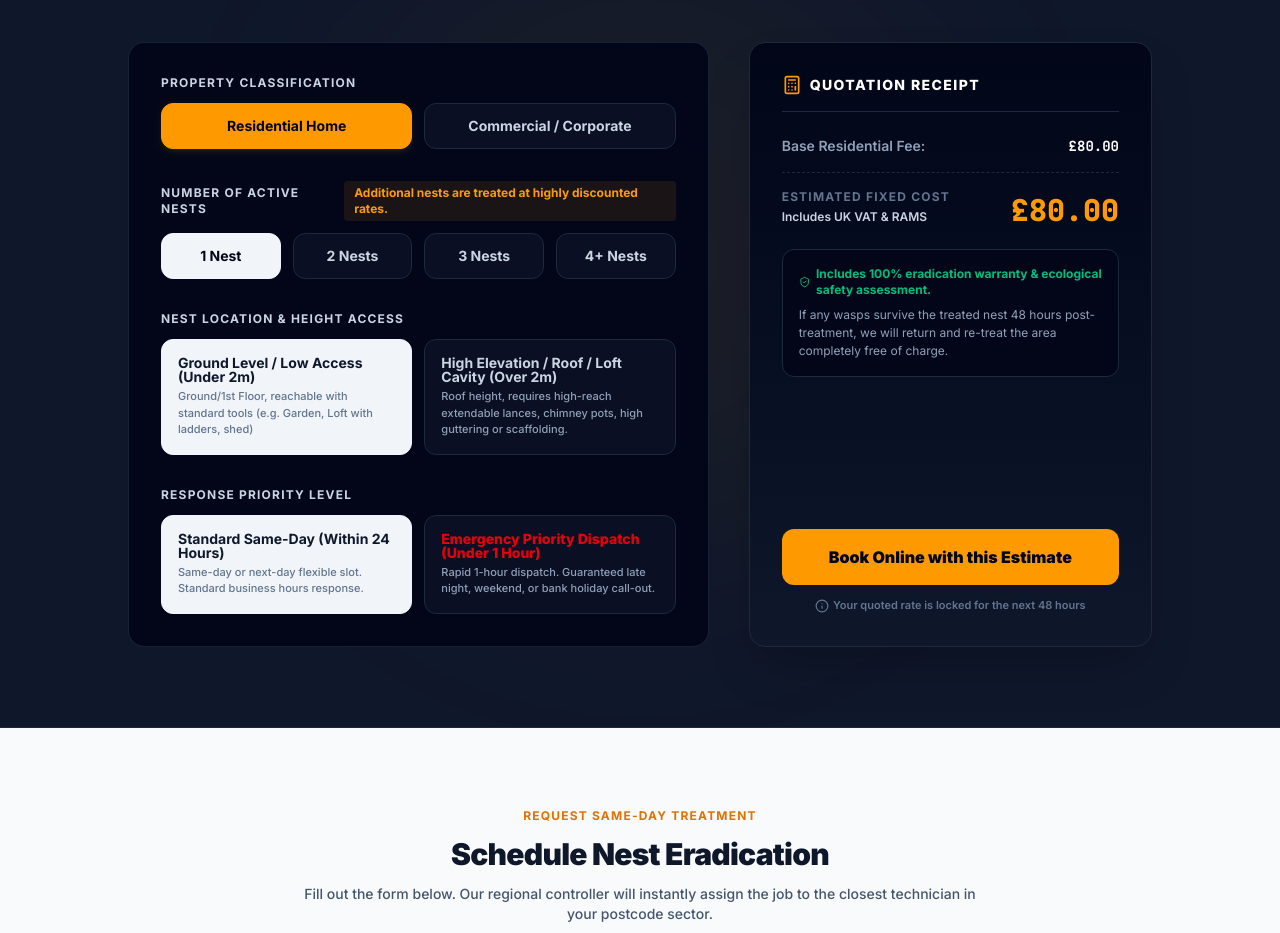
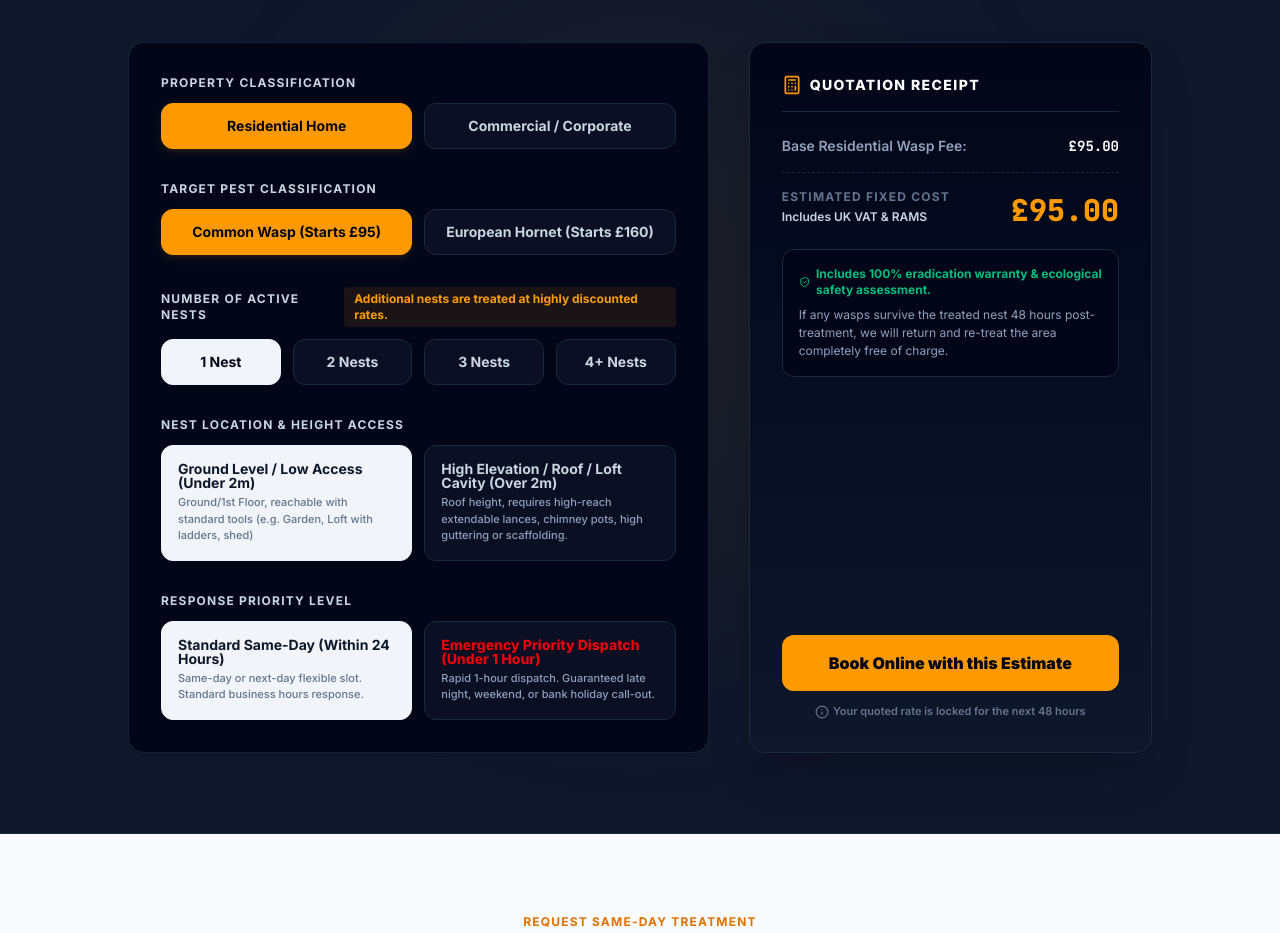
Before and after one commit to danoke1987-hue/London-Wasps-Hornet-Control, a React (Vite) app: page / in a window 1280 px wide. Shown: the part 6520-7453 px from the top of the page. Built offline with nearby package versions, Linux system fonts and the light colour scheme.

Commit message:
feat: add hornet support to calculator and update pricing
Updated base pricing to £95 for wasps and £160 for hornets. Added pest type selection to the calculator component to support specific pricing and tracking for hornet removal services.

```diff
--- a/src/components/Calculator.tsx
+++ b/src/components/Calculator.tsx
@@ -9,29 +9,32 @@ import { HelpCircle, ShieldCheck, CheckSquare, Sparkles, BookOpen, Calculator, I
 import { useLanguage } from '../context/LanguageContext';
 
 interface CalculatorProps {
-  onEstimateChange: (estimate: CostEstimate & { propertyType: 'residential' | 'commercial'; nestCount: number; urgency: 'standard' | 'emergency'; location: 'low' | 'high' }) => void;
+  onEstimateChange: (estimate: CostEstimate & { propertyType: 'residential' | 'commercial'; nestCount: number; urgency: 'standard' | 'emergency'; location: 'low' | 'high'; pestType?: 'wasp' | 'hornet' }) => void;
   onNavigate: (sectionId: string) => void;
 }
 
 export default function CostCalculator({ onEstimateChange, onNavigate }: CalculatorProps) {
   const { t } = useLanguage();
   const [propertyType, setPropertyType] = useState<'residential' | 'commercial'>('residential');
+  const [pestType, setPestType] = useState<'wasp' | 'hornet'>('wasp');
   const [nestCount, setNestCount] = useState<number>(1);
   const [locationHeight, setLocationHeight] = useState<'low' | 'high'>('low');
   const [urgency, setUrgency] = useState<'standard' | 'emergency'>('standard');
 
   const [estimate, setEstimate] = useState<CostEstimate>({
-    basePrice: 80,
+    basePrice: 95,
     additionalNestCharge: 0,
     urgencySurcharge: 0,
     commercialSurcharge: 0,
-    total: 80,
+    total: 95,
     isGuaranteed: true
   });
 
   // Calculate pricing
   useEffect(() => {
-    const base = propertyType === 'residential' ? 80 : 110;
+    const base = pestType === 'wasp'
+      ? (propertyType === 'residential' ? 95 : 125)
+      : (propertyType === 'residential' ? 160 : 190);
     const additionalCharge = (nestCount - 1) * 30;
     const heightSurcharge = locationHeight === 'high' ? 40 : 0;
     const urgencyCharge = urgency === 'emergency' ? 45 : 0;
@@ -41,7 +44,7 @@ export default function CostCalculator({ onEstimateChange, onNavigate }: Calcula
       basePrice: base,
       additionalNestCharge: additionalCharge,
       urgencySurcharge: urgencyCharge + heightSurcharge, // grouped for simplicity in the type
-      commercialSurcharge: propertyType === 'commercial' ? 35 : 0, // already integrated in base
+      commercialSurcharge: propertyType === 'commercial' ? 30 : 0, // already integrated in base
       total,
       isGuaranteed: true
     };
@@ -52,9 +55,10 @@ export default function CostCalculator({ onEstimateChange, onNavigate }: Calcula
       propertyType,
       nestCount,
       urgency,
-      location: locationHeight
+      location: locationHeight,
+      pestType
     });
-  }, [propertyType, nestCount, locationHeight, urgency]);
+  }, [propertyType, pestType, nestCount, locationHeight, urgency]);
 
   return (
     <section id="estimator" className="py-20 bg-slate-900 text-white relative overflow-hidden border-b border-slate-800">
@@ -109,6 +113,37 @@ export default function CostCalculator({ onEstimateChange, onNavigate }: Calcula
                   id="calc-prop-commercial"
                 >
                   {t('calc.commercial')}
+                </button>
+              </div>
+            </div>
+
+            {/* Control: Target Pest Classification */}
+            <div className="space-y-3">
+              <label className="text-xs font-bold text-slate-300 uppercase tracking-widest block">
+                Target Pest Classification
+              </label>
+              <div className="grid grid-cols-2 gap-3">
+                <button
+                  onClick={() => setPestType('wasp')}
+                  className={`py-3 px-4 rounded-xl font-bold text-sm border transition-all text-center cursor-pointer ${
+                    pestType === 'wasp'
+                      ? 'bg-amber-500 border-amber-500 text-slate-950 shadow-md shadow-amber-500/10'
+                      : 'bg-slate-900/60 border-slate-800 text-slate-300 hover:border-slate-700'
+                  }`}
+                  id="calc-pest-wasp"
+                >
+                  Common Wasp (Starts £95)
+                </button>
+                <button
+                  onClick={() => setPestType('hornet')}
+                  className={`py-3 px-4 rounded-xl font-bold text-sm border transition-all text-center cursor-pointer ${
+                    pestType === 'hornet'
+                      ? 'bg-amber-500 border-amber-500 text-slate-950 shadow-md shadow-amber-500/10'
+                      : 'bg-slate-900/60 border-slate-800 text-slate-300 hover:border-slate-700'
+                  }`}
+                  id="calc-pest-hornet"
+                >
+                  European Hornet (Starts £160)
                 </button>
               </div>
             </div>
@@ -235,10 +270,10 @@ export default function CostCalculator({ onEstimateChange, onNavigate }: Calcula
                 {/* Line 1: Base */}
                 <div className="flex items-center justify-between">
                   <span className="text-slate-400">
-                    Base {propertyType === 'residential' ? 'Residential' : 'Commercial'} Fee:
+                    Base {propertyType === 'residential' ? 'Residential' : 'Commercial'} {pestType === 'wasp' ? 'Wasp' : 'Hornet'} Fee:
                   </span>
                   <span className="text-white font-mono">
-                    £{propertyType === 'residential' ? 80 : 110}.00
+                    £{estimate.basePrice}.00
                   </span>
                 </div>
 
--- a/src/data/faqs.ts
+++ b/src/data/faqs.ts
@@ -28,7 +28,7 @@ export const faqs: FAQItem[] = [
     id: 'pricing-1',
     category: 'pricing',
     question: 'How much does wasp nest removal cost in London?',
-    answer: 'Our standard residential wasp nest removal services start from just £80. This is a fully inclusive price with no hidden surprises. If you have secondary nests on the same property, we offer a massive discount of only £30 for each additional nest treated during the same visit. For emergency 24/7 call-outs (late nights/weekends/rapid 1-hour dispatch), a small urgency surcharge applies, which is fully calculated in our quote estimator.'
+    answer: 'Our standard residential wasp nest removal services start from just £95, and £160 for hornets. This is a fully inclusive price with no hidden surprises. If you have secondary nests on the same property, we offer a massive discount of only £30 for each additional nest treated during the same visit. For emergency 24/7 call-outs (late nights/weekends/rapid 1-hour dispatch), a small urgency surcharge applies, which is fully calculated in our quote estimator.'
   },
   {
     id: 'pricing-2',
--- a/src/pages/Home.tsx
+++ b/src/pages/Home.tsx
@@ -73,7 +73,7 @@ export default function Home({
     }
   };
 
-  const handleEstimateChange = (est: CostEstimate & { propertyType: 'residential' | 'commercial'; nestCount: number; urgency: 'standard' | 'emergency'; location: 'low' | 'high' }) => {
+  const handleEstimateChange = (est: CostEstimate & { propertyType: 'residential' | 'commercial'; nestCount: number; urgency: 'standard' | 'emergency'; location: 'low' | 'high'; pestType?: 'wasp' | 'hornet' }) => {
     setPrefilledEstimates({
       propertyType: est.propertyType,
       nestCount: est.nestCount,
@@ -81,6 +81,9 @@ export default function Home({
       location: est.location,
       total: est.total
     });
+    if (est.pestType) {
+      setSelectedPest(est.pestType);
+    }
   };
 
   return (
--- a/src/pages/PestPage.tsx
+++ b/src/pages/PestPage.tsx
@@ -123,7 +123,7 @@ export default function PestPage() {
                 {isAggressive && (
                   <span className="bg-amber-500/10 border border-amber-500/20 text-amber-500 font-bold text-xs px-3.5 py-1.5 rounded-lg flex items-center gap-1.5">
                     <ShieldCheck className="w-4 h-4" />
-                    Starting Price: £80.00 Eradication Flat Rate
+                    Starting Price: £{pestId === 'hornet' ? '160.00' : '95.00'} Eradication Flat Rate
                   </span>
                 )}
               </div>
@@ -244,7 +244,7 @@ export default function PestPage() {
 
                 {isAggressive && (
                   <div className="bg-amber-500 text-slate-950 p-4 rounded-xl font-bold text-xs leading-normal mt-6 shadow-md shadow-amber-500/10">
-                    <strong>Eradication Lock:</strong> Standard treatment of a single wasp/hornet nest begins at only £80.00. We neutralize and apply a localized exclusion barrier to prevent future queen nesting.
+                    <strong>Eradication Lock:</strong> Standard treatment of a single {pestId === 'hornet' ? 'hornet' : 'wasp'} nest begins at only £{pestId === 'hornet' ? '160.00' : '95.00'}. We neutralize and apply a localized exclusion barrier to prevent future queen nesting.
                   </div>
                 )}
               </div>
--- a/src/pages/ServicePage.tsx
+++ b/src/pages/ServicePage.tsx
@@ -51,7 +51,7 @@ const servicesDataRecord: Record<string, ServiceData> = {
     tagline: 'Safe, complete nest neutralisation within 24 hours — Guaranteed.',
     description: 'Our core service utilizes professional-grade, high-performance chemical formulations delivered directly into the nest entrance by certified specialists. This ensures the rapid and complete neutralisation of the entire colony (including the Queen) without risking structural damage to your property or gardens.',
     importance: 'Wasps build protective, aggressive paper nests in lofts, fascia boards, air bricks, wall cavities, and garden shrubbery. Attempting to spray nests with consumer aerosols or block nest entrances usually triggers swarming attacks, which can be life-threatening.',
-    pricingNote: 'Residential treatments start from a flat rate of just £80. Additional nests treated during the same session are heavily discounted at only £30 each.',
+    pricingNote: 'Residential treatments start from a flat rate of just £95. Additional nests treated during the same session are heavily discounted at only £30 each.',
     propertyType: 'residential',
     urgency: 'standard',
     icon: Home,
@@ -74,7 +74,7 @@ const servicesDataRecord: Record<string, ServiceData> = {
     tagline: 'Specialised high-hazard hornet treatment with maximum safety protocols.',
     description: 'European Hornets (Vespa crabro) and invasive Asian Hornets are significantly larger, louder, and deliver a more substantial volume of venom than common wasps. Hornet control requires specialized heavy-duty safety suits, specialized high-strength insecticides, and fast exclusion measures to prevent swarm reactions.',
     importance: 'Hornet nests built in attics, chimneys, wall vents, or outbuildings pose high medical hazards. Hornet stings are deeply painful and can cause severe allergic reactions (anaphylaxis) in children, elderly residents, or pets with minimal exposure.',
-    pricingNote: 'Hornet nest eradication treatments start from a flat rate of £80, subject to altitude and reach complexity which can be estimated in our pricing calculator.',
+    pricingNote: 'Hornet nest eradication treatments start from a flat rate of £160, subject to altitude and reach complexity which can be estimated in our pricing calculator.',
     propertyType: 'residential',
     urgency: 'standard',
     icon: ShieldCheck,
@@ -97,7 +97,7 @@ const servicesDataRecord: Record<string, ServiceData> = {
     tagline: 'Immediate, rapid-response wasp control whenever you need it most.',
     description: 'For clients dealing with wasps inside bedrooms, classrooms, hospitals, or restaurants, waiting is not an option. We operate fully equipped, responsive emergency vehicles across London 24 hours a day, 365 days a year, including nights, weekends, and public bank holidays.',
     importance: 'Nests that have ruptured into living rooms, high-traffic commercial spaces, or schools represent immediate safety hazards. Our 1-hour dispatch protocol gets a certified technician to your door immediately to resolve the hazard.',
-    pricingNote: 'Emergency call-outs are available across London with a £45 urgency surcharge on top of the £80 residential base fee. Rates are fully transparent and shown instantly.',
+    pricingNote: 'Emergency call-outs are available across London with a £45 urgency surcharge on top of the base fee (starting from £95 for wasps, £160 for hornets). Rates are fully transparent and shown instantly.',
     propertyType: 'residential',
     urgency: 'emergency',
     icon: Flame,
@@ -120,7 +120,7 @@ const servicesDataRecord: Record<string, ServiceData> = {
     tagline: 'Discreet, safe, and family-friendly wasp nest removal for London homes.',
     description: 'Our residential service is custom-built to restore safety and peace of mind to homeowners, tenants, and landlords. We use child- and pet-safe protocols, and we can operate discreetly with unmarked vehicles upon request to preserve privacy in residential streets.',
     importance: 'Wasps nested in loft areas, garden play equipment, garages, or cavity walls prevent you from using your gardens and risk entering children\'s bedrooms. Prompt treatment preserves structural insulation from wasp chewing.',
-    pricingNote: 'Standard home treatment is a flat £80 base fee. Backed by our 100% money-back guarantee: if any wasps survive, we return and re-treat completely free.',
+    pricingNote: 'Standard home treatment starts at £95 for wasps and £160 for hornets. Backed by our 100% money-back guarantee: if any survive, we return and re-treat completely free.',
     propertyType: 'residential',
     urgency: 'standard',
     icon: Home,
@@ -275,7 +275,11 @@ export default function ServicePage() {
                 </span>
                 <span className="bg-slate-900 border border-slate-800 text-slate-300 font-bold text-xs px-3.5 py-1.5 rounded-lg flex items-center gap-1.5">
                   <span className="h-2 w-2 rounded-full bg-emerald-500"></span>
-                  From £{service.propertyType === 'residential' ? 80 : 110}.00 Flat Base
+                  From £{
+                    serviceId === 'hornet-control'
+                      ? (service.propertyType === 'residential' ? 160 : 190)
+                      : (service.propertyType === 'residential' ? 95 : 125)
+                  }.00 Flat Base
                 </span>
                 <span className="bg-slate-900 border border-slate-800 text-slate-300 font-bold text-xs px-3.5 py-1.5 rounded-lg flex items-center gap-1.5">
                   <span className="h-2 w-2 rounded-full bg-emerald-500"></span>
--- a/src/pages/ZonePage.tsx
+++ b/src/pages/ZonePage.tsx
@@ -156,7 +156,7 @@ export default function ZonePage() {
                     <ShieldCheck className="w-5 h-5" />
                   </div>
                   <span className="block text-[10px] uppercase font-bold tracking-wider text-slate-500">Rates From</span>
-                  <span className="block text-xs font-black text-amber-500 mt-0.5">£80.00 Guaranteed</span>
+                  <span className="block text-xs font-black text-amber-500 mt-0.5">£95.00 Guaranteed</span>
                 </div>
               </div>
             </div>
@@ -242,8 +242,8 @@ export default function ZonePage() {
                   <li className="flex items-start gap-3">
                     <CheckCircle2 className="w-5 h-5 text-amber-500 shrink-0 mt-0.5" />
                     <div>
-                      <strong className="text-slate-900 block font-bold">£80.00 Base Rate</strong>
-                      Flat, transparent pricing for basic residential nest treatment. No hidden M25 surcharges.
+                      <strong className="text-slate-900 block font-bold">£95.00 Base Rate</strong>
+                      Flat, transparent pricing for basic residential wasp nest treatment (£160 for hornets). No hidden M25 surcharges.
                     </div>
                   </li>
                   <li className="flex items-start gap-3">
```
